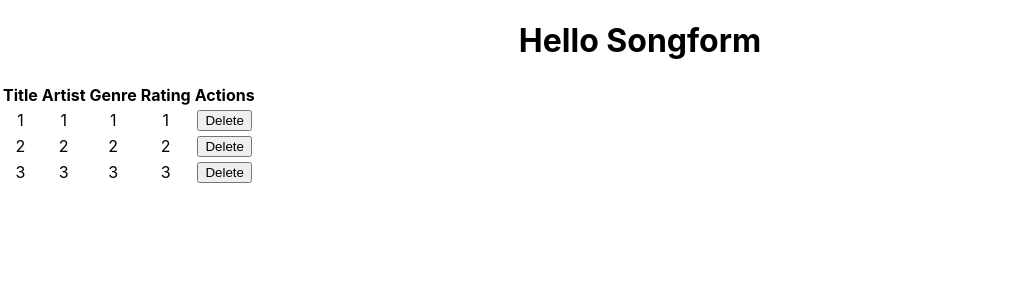
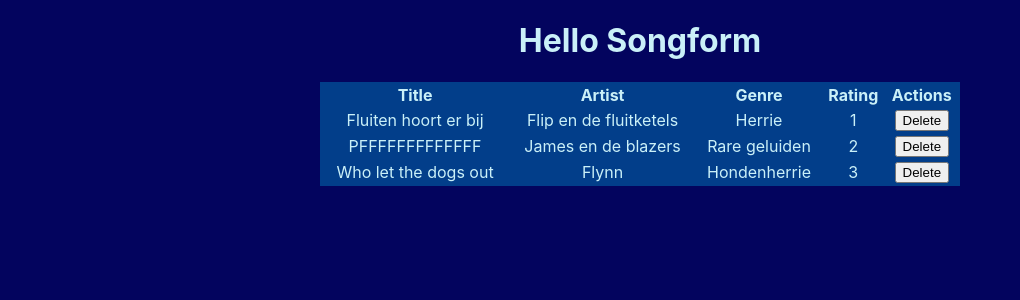
Before and after one commit to Calimir/react-testapp, a React (Create React App) app: page / in a window 1280 px wide. Shown: the top 300 px of the page, without its empty margins (0-1020 px from the left). Built offline with nearby package versions, Linux system fonts and the light colour scheme.

Commit message:
Added CSS and better data

```diff
--- /dev/null
+++ b/src/components/songlist/Songlist.css
@@ -0,0 +1,13 @@
+/* Tekstkleur #CAF0F8 */
+/* AChtergrond kleur #03045e */
+
+body {
+	background-color: #03045e;
+	color: #CAF0F8;
+}
+
+.songlistTable {
+	background-color: #023e8a;
+	margin: 0 auto;
+	min-width: 50%;
+}
--- a/src/components/songlist/Songlist.js
+++ b/src/components/songlist/Songlist.js
@@ -1,3 +1,4 @@
+import './Songlist.css';
 import React from 'react';
 import Database from '../../database/songlist/Database.js';
 import Songlistrow from './Songlistrow.js';
@@ -15,7 +16,7 @@ class Songlist extends React.Component {
 	render() {
 		return (
 			<div>
-				<table>
+				<table class="songlistTable">
 					<thead>
 						<tr>
 							<th>Title</th>
--- a/src/database/songlist/Database.js
+++ b/src/database/songlist/Database.js
@@ -1,23 +1,23 @@
 const Database = [
     {
         id: 0,
-        title: "1",
-        artist: "1",
-        genre: "1",
+        title: "Fluiten hoort er bij",
+        artist: "Flip en de fluitketels",
+        genre: "Herrie",
         rating: "1"
     },
     {
         id: 1,
-        title: "2",
-        artist: "2",
-        genre: "2",
+        title: "PFFFFFFFFFFFFF",
+        artist: "James en de blazers",
+        genre: "Rare geluiden",
         rating: "2"
     },
     {
         id: 2,
-        title: "3",
-        artist: "3",
-        genre: "3",
+        title: "Who let the dogs out",
+        artist: "Flynn",
+        genre: "Hondenherrie",
         rating: "3"
     }];
 
```
